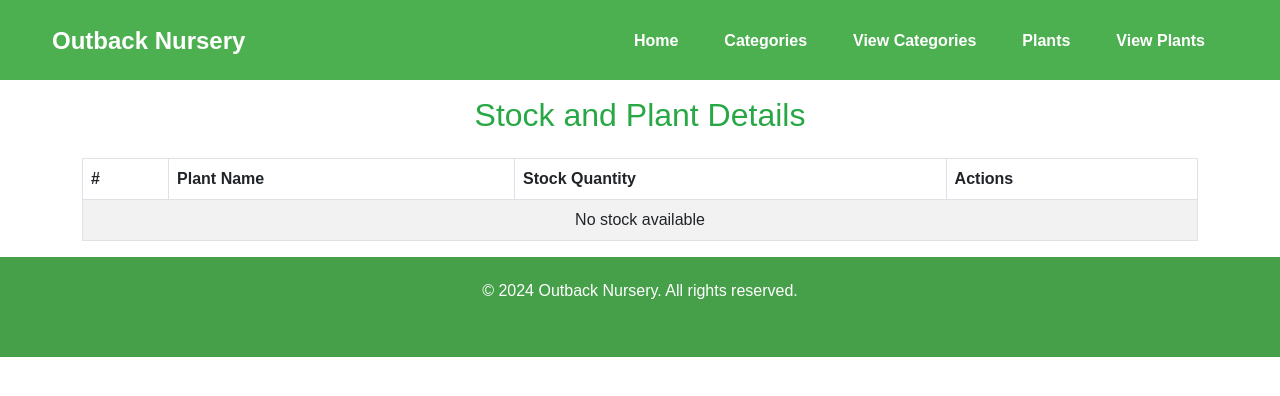
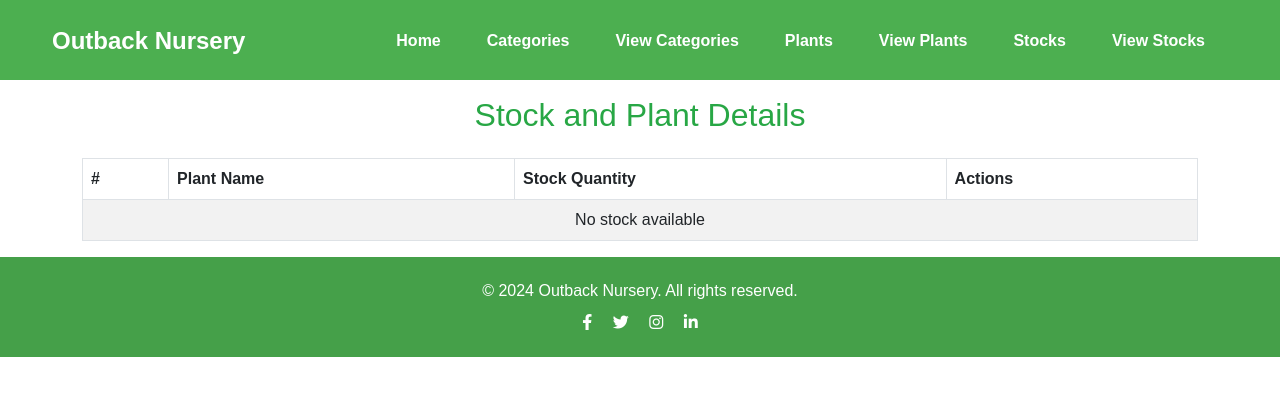
Before and after one commit to Bhoomi3637/Outback_nursery_managment, a PHP site: page /view_stock.php in a window 1280 px wide. Shown: the top 396 px of the page. Run offline with PHP 8.4, Linux system fonts and the light colour scheme; data that the repository does not hold is empty.

Commit message:
Update view_stock.php

```diff
--- a/view_stock.php
+++ b/view_stock.php
@@ -13,9 +13,18 @@ $result = mysqli_query($conn, $query);
     <meta charset="UTF-8">
     <meta name="viewport" content="width=device-width, initial-scale=1.0">
     <link href="https://cdn.jsdelivr.net/npm/bootstrap@5.3.0/dist/css/bootstrap.min.css" rel="stylesheet">
-    <script src="https://code.jquery.com/jquery-3.6.0.min.js"></script>
-    <script src="https://cdn.jsdelivr.net/npm/bootstrap@5.3.0/dist/js/bootstrap.bundle.min.js"></script>
-    <title>Outback Nursery - Categories</title>
+<!-- Bootstrap CSS -->
+<link href="https://stackpath.bootstrapcdn.com/bootstrap/5.3.0/css/bootstrap.min.css" rel="stylesheet">
+<link rel="stylesheet" href="https://cdnjs.cloudflare.com/ajax/libs/font-awesome/6.0.0-beta3/css/all.min.css">
+
+<!-- Bootstrap JS (including Popper.js) -->
+<script src="https://code.jquery.com/jquery-3.6.0.min.js"></script>
+<script src="https://stackpath.bootstrapcdn.com/bootstrap/5.3.0/js/bootstrap.bundle.min.js"></script>
+<link href="https://cdnjs.cloudflare.com/ajax/libs/bootstrap/5.3.0/css/bootstrap.min.css" rel="stylesheet">
+<script src="https://cdnjs.cloudflare.com/ajax/libs/bootstrap/5.3.0/js/bootstrap.bundle.min.js"></script>
+
+
+    <title>Outback Nursery</title>
     <link rel="stylesheet" href="style.css">
 </head>
 <body>
@@ -47,12 +56,17 @@ $result = mysqli_query($conn, $query);
                     <li class="nav-item">
                         <a class="nav-link" href="view_plants.php">View Plants</a>
                     </li>
+                    <li class="nav-item">
+                        <a class="nav-link" href="add_stock.php">Stocks</a>
+                    </li>
+                    <li class="nav-item">
+                        <a class="nav-link" href="view_stock.php">View Stocks</a>
+                    </li>
                 </ul>
             </div>
         </div>
     </nav>
-    </header>
-
+</header>
     <!-- Main Content Section -->
     <section class="container mt-5 pt-5">
         <h2 class="text-center mb-4">Stock and Plant Details</h2>
```
